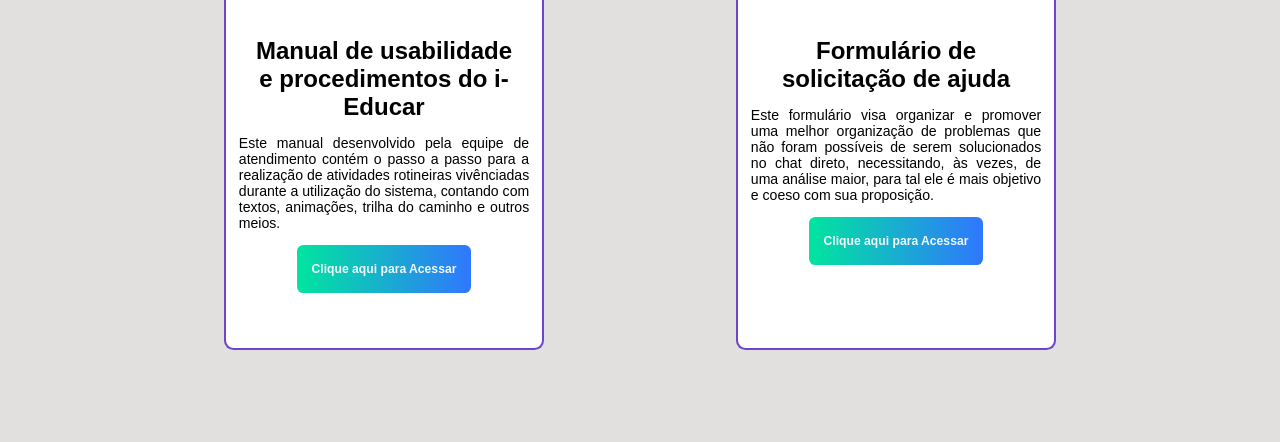
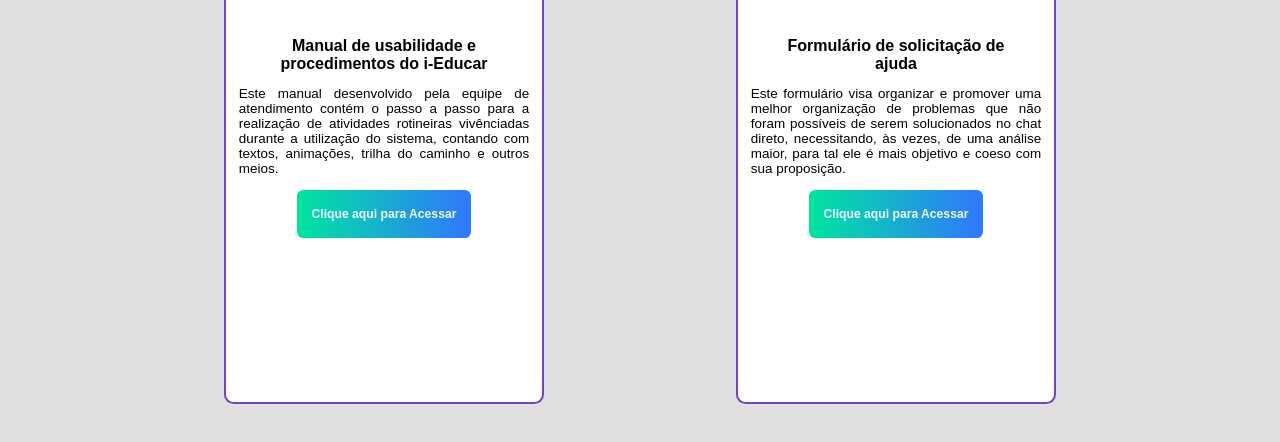
Before and after one commit to JuliandroR/PageIeducar, a plain HTML site: page index.html in a window 1280 px wide. Shown: the part 1142-1584 px from the top of the page. Drawn offline with nearby package versions, Linux system fonts and the light colour scheme; a script that the page names is missing; a web font is replaced by a local one.

Commit message:
Correção de visualização dos cards

```diff
--- a/css/index.css
+++ b/css/index.css
@@ -81,14 +81,14 @@
 
 .card{
     flex: 1;
-    height: 52vh;
+    height: 55vh;
     border: solid rgba(74, 22, 196, 0.8) 0.2vw;
     /* background: linear-gradient(to right, rgb(78, 149, 248), rgb(77, 125, 248), rgba(86, 40, 194, 0.8)); */
     background: #ffff;
     color: black;
     margin: 30vh 7.5vw 0 7.5vw;
     padding: 1vw;
-    box-sizing: border-box;
+    /* box-sizing: border-box; */
     border-radius: 0.75vw;
 }
 
@@ -107,19 +107,19 @@
 .card h2{
     text-align: center;
     width: 90%;
+    font-size: 1.25vw;
     margin: 1vh 5%;
     margin-top: 5vh
 }
 
 .card p{
-    font-size: 1.10vw;
+    font-size: 1.05vw;
     text-align: justify;
 }
 
 .card button{
     display: block;
     margin: 0 auto;
-    margin-bottom: 1vh;
     width: 60%;
     height: 6vh;
     border: none;
@@ -127,7 +127,6 @@
     color: aliceblue;
     border-radius: 0.5vw;
     font-size: 0.95vw;
-    font-weight: bolder;
 }
 
 .card button:hover{
```
Also changed, not shown: img/questions.png (deleted), img/writing (1).png (deleted).
